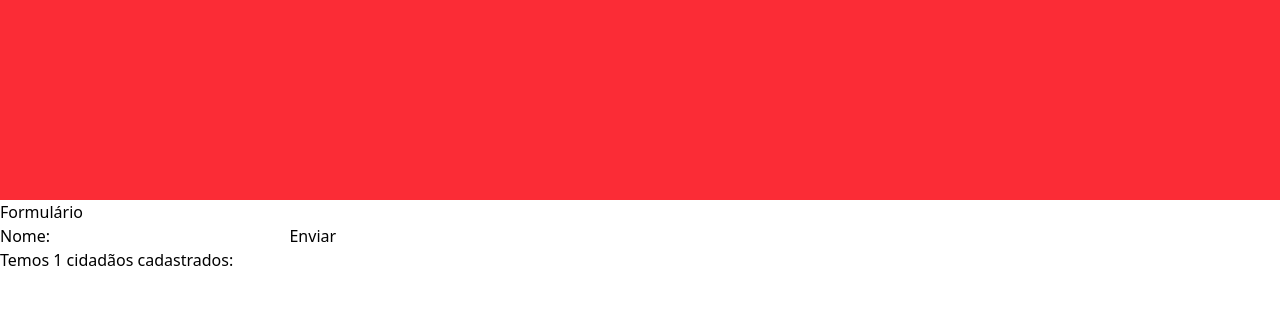
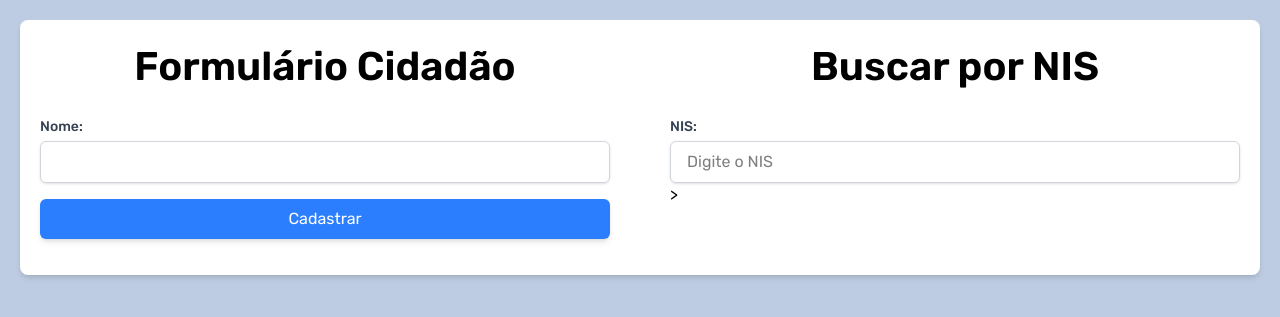
Before and after one commit to HumbertoJrGH/php-test, a PHP site: page /View/index.php in a window 1280 px wide. Shown: the top 317 px of the page. Run offline with PHP 8.4, Linux system fonts and the light colour scheme; tables that the repository leaves empty or names only in its code hold one stand-in row (values such as "Sample post").

Commit message:
cadastro de cidadãos

```diff
--- a/Control/Cidadão.php
+++ b/Control/Cidadão.php
@@ -13,4 +13,35 @@ class Cidadão
 		$Model = new CidadãoNIS();
 		return $Model->getAll();
 	}
+
+	public function save($name)
+	{
+		$Model = new CidadãoNIS();
+
+		$content = $Model->getByName($name);
+
+		if (count($content) > 0)
+			return [
+				'status' => false,
+				'message' => 'Cidadão já cadastrado.'
+			];
+
+		$NIS = rand(10000000000, 99999999999);
+		$content = $Model->getByNIS($NIS);
+		if (count($content) > 0)
+			return [
+				'status' => false,
+				'message' => 'NIS gerado em duplicidade, tente novamente.'
+			];
+
+		if ($Model->insert(['name' => $name, 'nis' => $NIS]))
+			return [
+				'status' => true,
+				'NIS' => $NIS
+			];
+		else return [
+			'status' => false,
+			'message' => 'Erro ao cadastrar cidadão.'
+		];
+	}
 }
--- a/Model/Base.php
+++ b/Model/Base.php
@@ -31,7 +31,9 @@ class Base
 	public function insert($data)
 	{
 		$columns = implode(", ", array_keys($data));
-		$placeholders = implode(", ", array_fill(0, count($data), '?'));
+		$placeholders = implode(", ", array_map(function ($key) {
+			return ":$key";  // Placeholders nomeados (ex: :name, :email)
+		}, array_keys($data)));
 
 		$sql = "INSERT INTO {$this->table} ({$columns}) VALUES ({$placeholders})";
 		$stmt = $this->db->prepare($sql);
--- a/Model/Table/CidadãoNIS.php
+++ b/Model/Table/CidadãoNIS.php
@@ -13,8 +13,13 @@ class CidadãoNIS extends Base
 		return $this->select("*");
 	}
 
-	public function getByID($NIS)
+	public function getByNIS($NIS)
 	{
 		return $this->select("*", "nis = :nis", [':nis' => $NIS]);
 	}
+
+	public function getByName($name)
+	{
+		return $this->select("*", "name = :name", [':name' => $name]);
+	}
 }
--- /dev/null
+++ b/View/Assets/style.css
@@ -0,0 +1,17 @@
+@import url('https://fonts.googleapis.com/css2?family=Rubik:ital,wght@0,300..900;1,300..900&family=Signika:wght@300..700&display=swap');
+
+body {
+	background         : #bdcce2;
+	font-family        : "Rubik", sans-serif;
+	font-optical-sizing: auto;
+	font-weight        : 400;
+	font-style         : normal;
+}
+
+button {
+	cursor: pointer;
+}
+
+h1 {
+	font-size: 2.5rem;
+}
--- a/View/Pages/Form.php
+++ b/View/Pages/Form.php
@@ -14,12 +14,36 @@ class Form extends View
 	public function render()
 	{
 ?>
-		<h1>Formulário</h1>
-		<form method='post' action='/View/Pages/Save.php'>
-			<label for='name'>Nome:</label>
-			<input type='text' id='name' name='name' required>
-			<button type='submit'>Enviar</button>
-		</form>
+		<div class="">
+			<h1 class="text-2xl font-semibold text-center mb-6">Formulário Cidadão</h1>
+			<div class="space-y-4">
+				<div>
+					<label for="name" class="block text-sm font-medium text-gray-700">Nome:</label>
+					<input
+						type="text"
+						id="name"
+						name="name"
+						required
+						class="mt-1 block w-full px-4 py-2 border border-gray-300 rounded-md shadow-sm focus:outline-none focus:ring-2 focus:ring-blue-500 focus:border-transparent">
+				</div>
+				<button
+					id="submit"
+					onclick="enviar()"
+					class="w-full bg-blue-500 text-white py-2 px-4 rounded-md shadow-md hover:bg-blue-600 focus:outline-none focus:ring-2 focus:ring-blue-500 focus:ring-opacity-50">
+					Cadastrar
+				</button>
+				<div id="ret-cad"></div>
+			</div>
+		</div>
+
+		<!-- <div class="p-3">
+			<h1>Formulário Cidadão</h1>
+			<div>
+				<label for='name'>Nome:</label>
+				<input type='text' id='name' name='name' required>
+				<button id='submit' onclick="enviar()">Enviar</button>
+			</div>
+		</div> -->
 <?php
 	}
 }
--- a/View/index.php
+++ b/View/index.php
@@ -14,22 +14,113 @@ $Cidadão = new Cidadão();
 	<meta charset="UTF-8">
 	<meta name="viewport" content="width=device-width, initial-scale=1.0">
 	<title>Cadastro NIS</title>
+	<link rel="stylesheet" href="./Assets/style.css">
 	<script src="https://cdn.jsdelivr.net/npm/@tailwindcss/browser@4"></script>
+	<script src="https://code.jquery.com/jquery-3.7.1.min.js" integrity="sha256-/JqT3SQfawRcv/BIHPThkBvs0OEvtFFmqPF/lYI/Cxo=" crossorigin="anonymous"></script>
 </head>
 
 <body>
-	<div class="w-full h-50 bg-red-500"></div>
-	<?php
-	$form->render();
-	$cidadãos = $Cidadão->getAll();
+	<div class="w-full max-w-7xl mx-auto h-50 p-5">
+		<div class="flex p-5 gap-15 bg-white rounded-lg shadow-md">
+			<div class="w-1/2">
+				<?php
+				$form->render();
+				$cidadãos = $Cidadão->getAll();
+				?>
+			</div>
+			<div class="w-1/2">
+				<div class="mx-auto">
+					<h1 class="text-2xl font-semibold text-center mb-6">Buscar por NIS</h1>
+
+					<div class="space-y-4">
+						<div>
+							<label for="nis" class="block text-sm font-medium text-gray-700">NIS:</label>
+							<input
+								type="text"
+								id="nis"
+								name="nis"
+								placeholder="Digite o NIS"
+								class="mt-1 block w-full px-4 py-2 border border-gray-300 rounded-md shadow-sm focus:outline-none focus:ring-2 focus:ring-blue-500 focus:border-transparent"
+								onkeyup="buscarNIS()" <!-- Chamando a função de busca ao digitar -->
+							>
+						</div>
+
+						<div id="resultados" class="mt-4">
+							<!-- Os resultados da busca serão exibidos aqui -->
+						</div>
+					</div>
+				</div>
+
+				<?php
+				//
+				?>
+			</div>
+		</div>
+	</div>
+
+	<script>
+		function enviar() {
+			$('#submit').prop('disabled', true).text('Enviando...')
+			$.ajax({
+				url: '/View/Ajax/Save.php',
+				type: 'POST',
+				data: {
+					name: $('#name').val()
+				},
+				success: res => {
+					$("#ret-cad").html(res)
+					$('#submit').prop('disabled', false).text('Enviar')
+				},
+				error: err => {
+					console.error(err)
+					$('#submit').prop('disabled', false).text('Erro')
+				}
+			})
+		}
 
 
-	if (count($cidadãos) > 0) {
-		echo "Temos " . count($cidadãos) . " cidadãos cadastrados:\n";
-	} else {
-		echo "Cidadão não encontrado\n";
-	}
-	?>
+		function buscarNIS() {
+			let nis = document.getElementById('nis').value;
+
+			// Verifica se o NIS não está vazio
+			if (nis.length === 0) {
+				document.getElementById('resultados').innerHTML = '';
+				return;
+			} else if (nis.length > 11) {
+				nis = nis.substring(0, 11)
+				$("#nis").val(nis)
+				return
+			}
+
+			fetch(`/api/buscar_nis?nis=${nis}`)
+				.then(response => response.json())
+				.then(data => {
+					let resultadosHTML = '';
+
+					if (data.length > 0) {
+						// Se houver resultados, mostramos a lista
+						resultadosHTML = '<ul class="space-y-2">';
+						data.forEach(item => {
+							resultadosHTML += `
+                            <li class="bg-gray-100 p-4 rounded-md shadow-md">
+                                <p><strong>NIS:</strong> ${item.nis}</p>
+                                <p><strong>Nome:</strong> ${item.name}</p>
+                            </li>
+                        `;
+						});
+						resultadosHTML += '</ul>';
+					} else {
+						resultadosHTML = '<p class="text-red-500">Nenhum NIS encontrado.</p>';
+					}
+
+					document.getElementById('resultados').innerHTML = resultadosHTML;
+				})
+				.catch(error => {
+					console.error('Erro ao buscar NIS:', error);
+					document.getElementById('resultados').innerHTML = '<p class="text-red-500">Erro ao buscar os resultados. Tente novamente.</p>';
+				});
+		}
+	</script>
 </body>
 
 </html>
--- a/index.php
+++ b/index.php
@@ -11,7 +11,7 @@ try {
 	if (count($version) == 3) {
 		if ($version[0] >= 8)
 			redirect();
-		else echo "deu ruim";
+		else echo "Versão Incompatível";
 	}
 } catch (Exception $e) {
 	echo "Erro: " . $e->getMessage();
```
Also changed, not shown: View/Ajax/Save.php (added, +35 -0 lines), View/Pages/Save.php (deleted, +0 -15 lines), readme.md.
